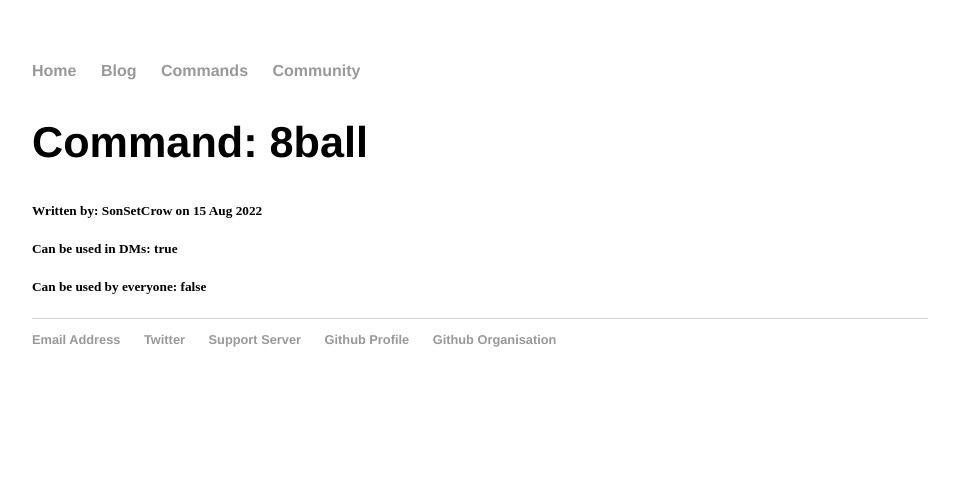
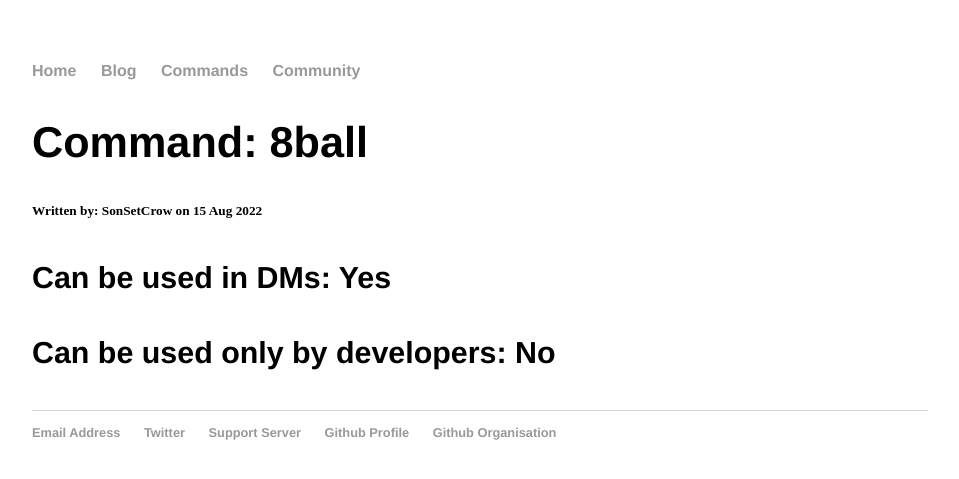
Before and after one commit to DamonTheBot/damonthebot.github.io, a Jekyll site: the page built from _command/2022-08-15-8ball.md, in a window 1280 px wide. Shown: the top 479 px of the page, without its empty margins (160-1119 px from the left). Built offline with Jekyll 4.4.1, drawn with Linux system fonts in a browser that asks for light colours.

Commit message:
Fixing the styles.
Signed-off-by: SonSetCrow <klausvolkov08@gmail.com>

```diff
--- a/_command/2022-08-15-8ball.md
+++ b/_command/2022-08-15-8ball.md
@@ -2,6 +2,6 @@
 title: 8ball #Command name.
 layout: commands
 
-isDM: Yes #If command can be used in a dm channel.
-isDev: No #If commands can be used only by a Developer.
+isDM: 'Yes' #If command can be used in a dm channel.
+isDev: 'No' #If commands can be used only by a Developer.
 ---
--- a/_layouts/commands.html
+++ b/_layouts/commands.html
@@ -5,8 +5,8 @@ layout: default
 <h5> Written by: {{ site.Author }} on {{ page.date | date_to_string }}</h5>
 
 <div class="post">
-  <h5>Can be used in DMs: {{page.isDM}}</h5>
-  <h5>Can be used by everyone: {{page.isDev}}</h5>
+  <h4>Can be used in DMs: {{page.isDM}}</h4>
+  <h4>Can be used only by developers: {{page.isDev}}</h4>
 
   {{ content }}
 </div>
```
